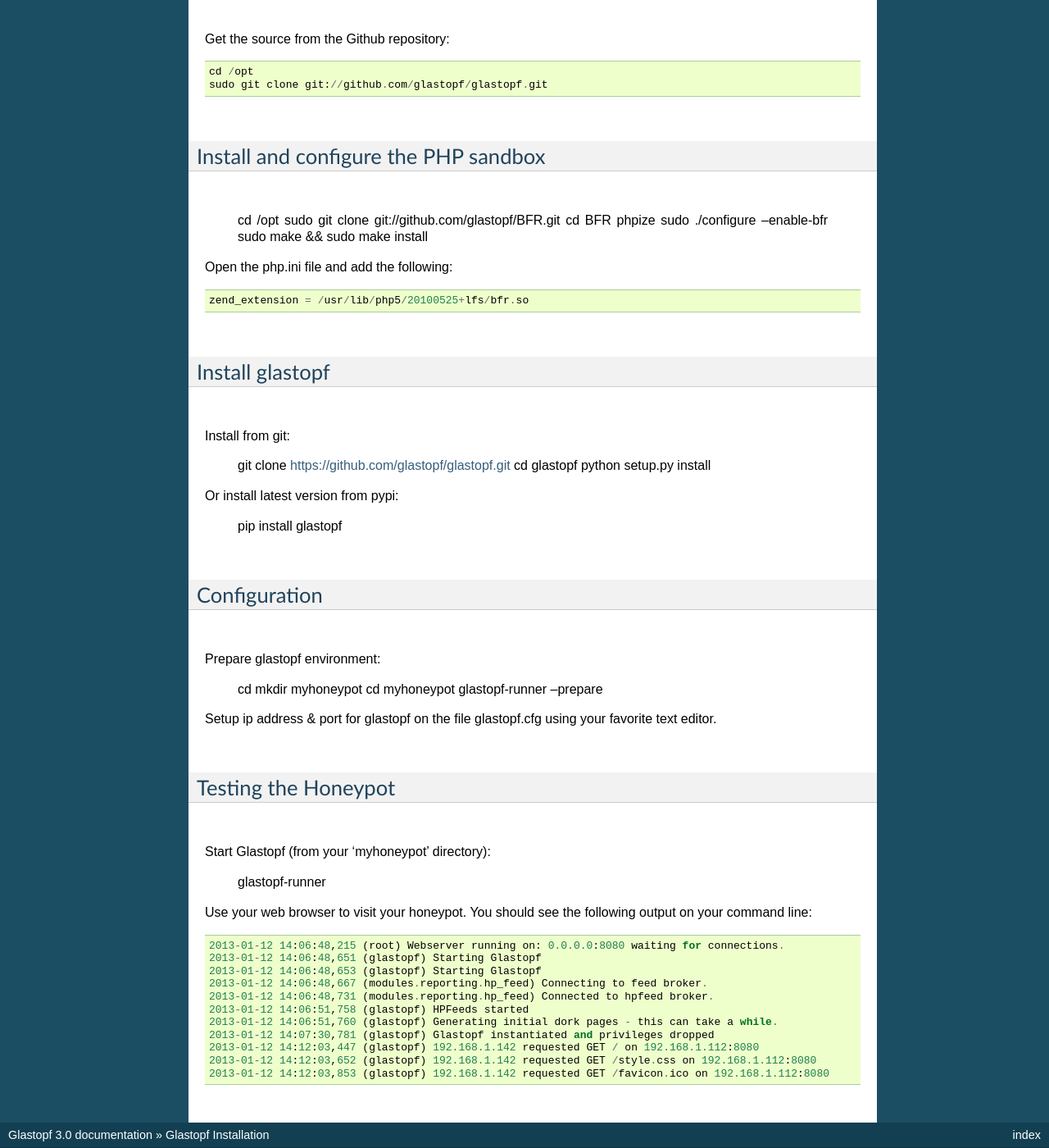
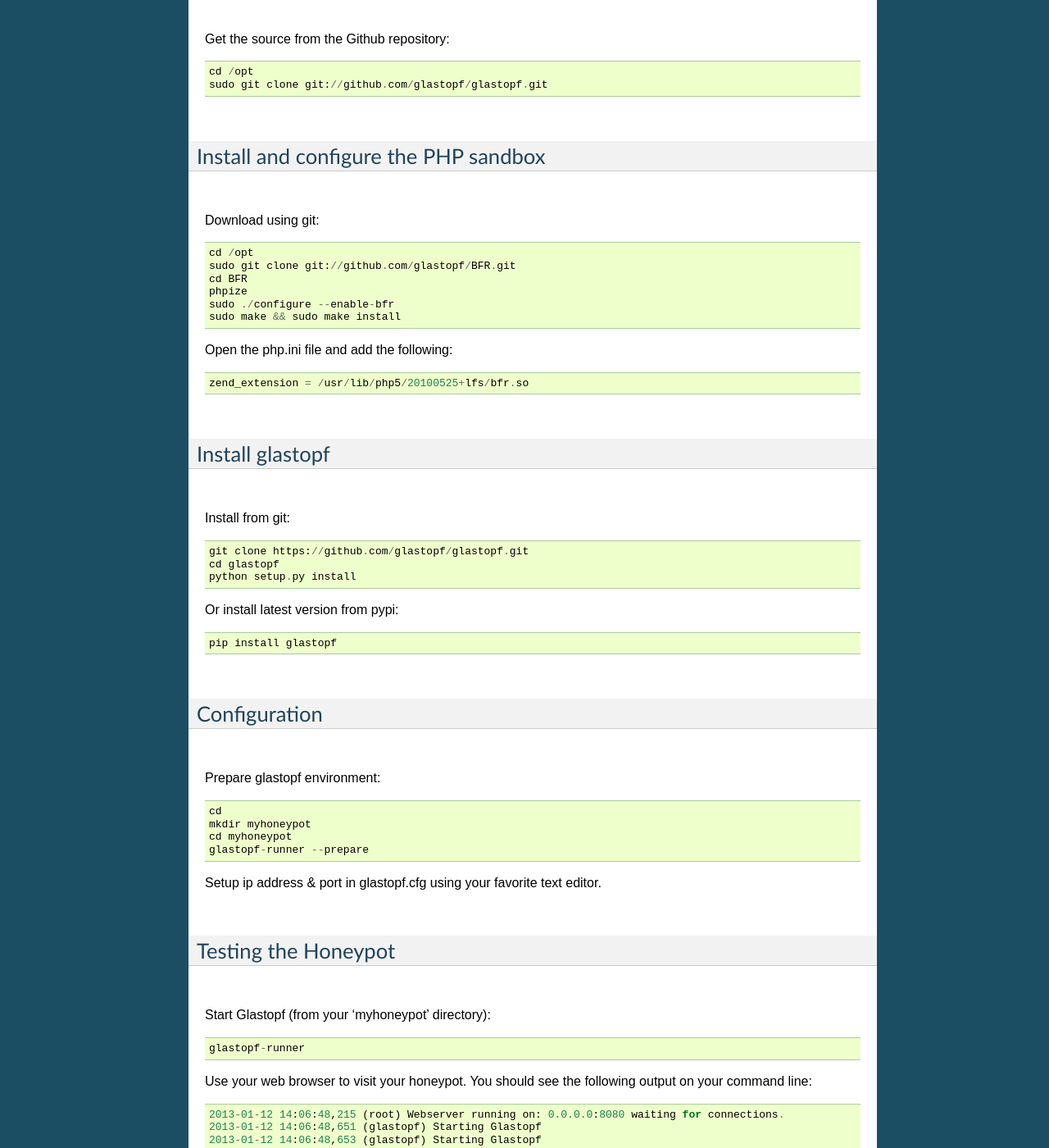
Before and after one commit to mushorg/glastopf, a Sphinx documentation site: the page built from docs/source/installation/installation_ubuntu.rst, in a window 1280 px wide and 1400 px high, scrolled down 1282 px. Shown: the whole window at 82% size. Built offline with Sphinx 7.4.7, drawn with Linux system fonts in a browser that asks for light colours; formulas are drawn with MathJax 3; pages that are not in the unit, such as notebooks, are missing from menus.

Commit message:
Update installation_ubuntu.rst

```diff
--- a/docs/source/installation/installation_ubuntu.rst
+++ b/docs/source/installation/installation_ubuntu.rst
@@ -69,8 +69,9 @@
 |
 
 Install and configure the PHP sandbox
-======================================
+=====================================
 |
+Download using git::
 
     cd /opt
     sudo git clone git://github.com/glastopf/BFR.git
@@ -91,13 +92,13 @@
 ==================
 |
 
-Install from git:
+Install from git::
 
     git clone https://github.com/glastopf/glastopf.git
     cd glastopf
     python setup.py install
 
-Or install latest version from pypi:
+Or install latest version from pypi::
 
 	pip install glastopf
 
@@ -107,7 +108,7 @@
 =========================
 |
 
-Prepare glastopf environment:
+Prepare glastopf environment::
 
 	cd
 	mkdir myhoneypot
@@ -115,7 +116,7 @@
 	glastopf-runner --prepare
 
 
-Setup ip address & port for glastopf on the file glastopf.cfg using your favorite text editor.
+Setup ip address & port in glastopf.cfg using your favorite text editor.
 
 |
 
@@ -124,7 +125,7 @@
 ====================
 |
 
-Start Glastopf (from your 'myhoneypot' directory):
+Start Glastopf (from your 'myhoneypot' directory)::
 
     glastopf-runner
 
```
